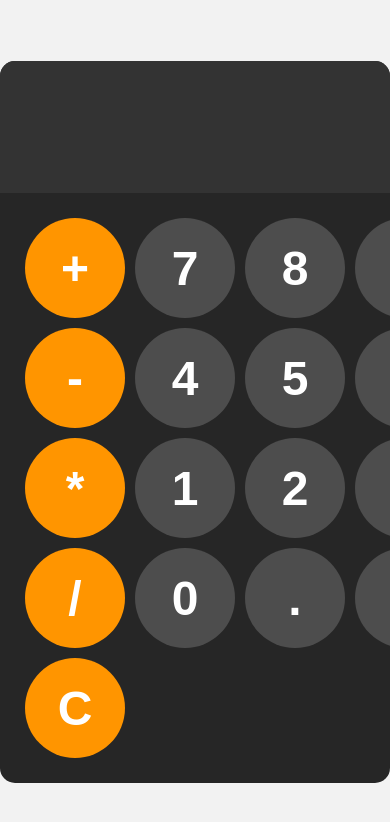
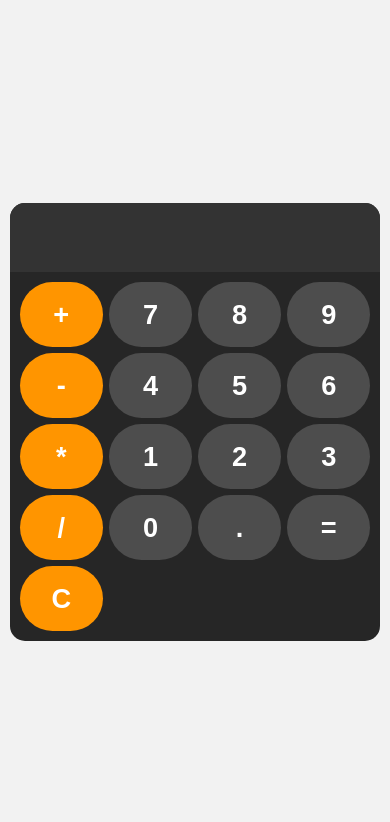
Before and after one commit to esromtes/Calculator, a plain HTML site: page index.html in a window 390 px wide. Drawn offline with Linux system fonts and the light colour scheme.

Commit message:
media functionality

```diff
--- a/styles.css
+++ b/styles.css
@@ -58,3 +58,67 @@ button:active{
 .btn:active{
     background-color: hsl(35, 100%, 70%);
 }
+/* Laptop / Desktop */
+@media (min-width: 769px) {
+    #calculator {
+        width: 500px;
+    }
+
+    button {
+        width: 100px;
+        height: 100px;
+        font-size: 3rem;
+    }
+
+    #display {
+        font-size: 5rem;
+    }
+}
+
+/* Mobile Phone */
+@media (max-width: 768px) {
+    #calculator {
+        width: 95%;
+        max-width: 400px;
+    }
+
+    #keys {
+        gap: 8px;
+        padding: 15px;
+    }
+
+    button {
+        width: 100%;
+        height: 75px;
+        font-size: 2rem;
+    }
+
+    #display {
+        box-sizing: border-box;
+        width: 100%;
+        padding: 15px;
+        font-size: 3rem;
+    }
+}
+
+/* Small Mobile Phones */
+@media (max-width: 400px) {
+    #calculator {
+        width: 95%;
+    }
+
+    #keys {
+        gap: 6px;
+        padding: 10px;
+    }
+
+    button {
+        height: 65px;
+        font-size: 1.7rem;
+    }
+
+    #display {
+        font-size: 2.5rem;
+        padding: 12px;
+    }
+}
```
